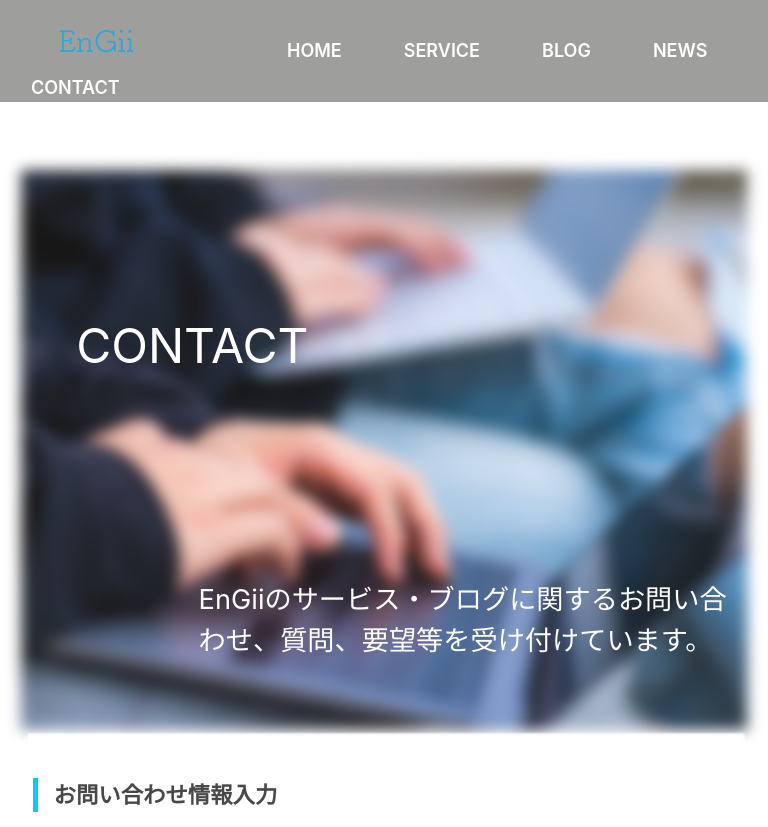
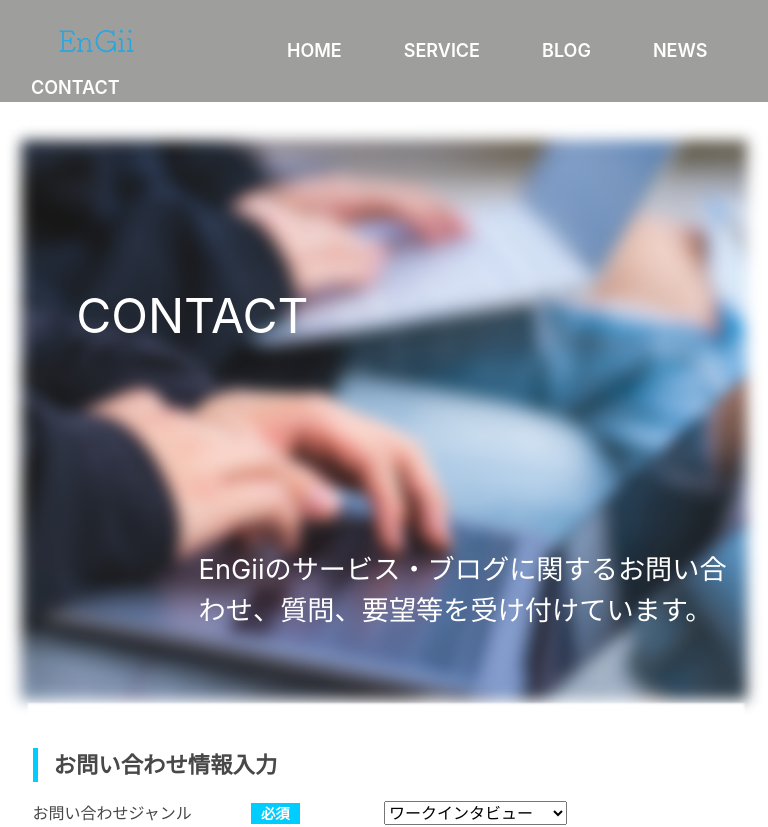
Before and after one commit to vivaruckk17/officialengii, a Nuxt app: page /contact in a window 768 px wide. Shown: the top 827 px of the page. Built offline with nearby package versions, Linux system fonts and the light colour scheme.

Commit message:
Update contact.vue

```diff
--- a/pages/contact.vue
+++ b/pages/contact.vue
@@ -275,7 +275,7 @@ export default {
 @media screen and (min-width:767px) and (max-width:1024px){
   .main-contact{
     max-width:767px;
-    padding-top:150px;
+    padding-top:120px;
     margin: 0 auto;
   }
   .contact-box{
```
